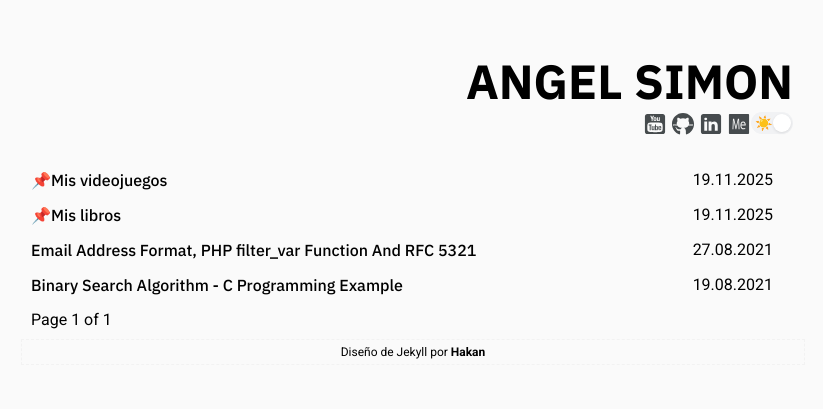
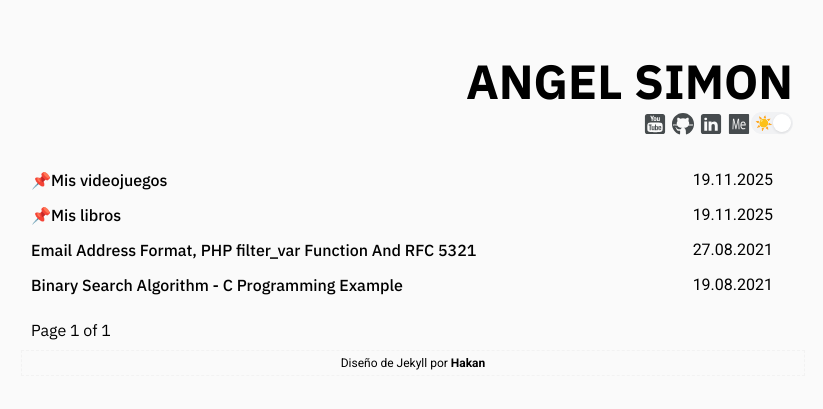
Before and after one commit to angelsimon/angelsimon.github.io, a Jekyll site: the page built from index.html, in a window 1280 px wide. Shown: the top 409 px of the page, without its empty margins (238-1061 px from the left). Built offline with Jekyll 4.4.1, drawn with Linux system fonts in a browser that asks for light colours; the list of posts is cut into pages by our own code.

Commit message:
Estilo de paginación

```diff
--- a/assets/css/style.css
+++ b/assets/css/style.css
@@ -175,6 +175,7 @@ a{color: var(--primary-font-color); text-decoration: none;}
 .navigation .next{width: 45%; color: var(--primary-font-color); overflow: hidden; white-space: nowrap; text-overflow: ellipsis; font-weight: 600; text-align: right; padding: 5px 10px;}
 
 .pagination{
+  font-family: var(--font-titulos);
   width: 100%;
   display: flex;
   flex-direction: row;
@@ -183,6 +184,7 @@ a{color: var(--primary-font-color); text-decoration: none;}
   align-items: center;
   padding: 5px 10px;
   margin-bottom: 5px;
+  margin-top: 10px;
   background:var(--bg-color);
 }
 .pagination .prev{color: var(--primary-font-color); font-weight: 600;}
```
